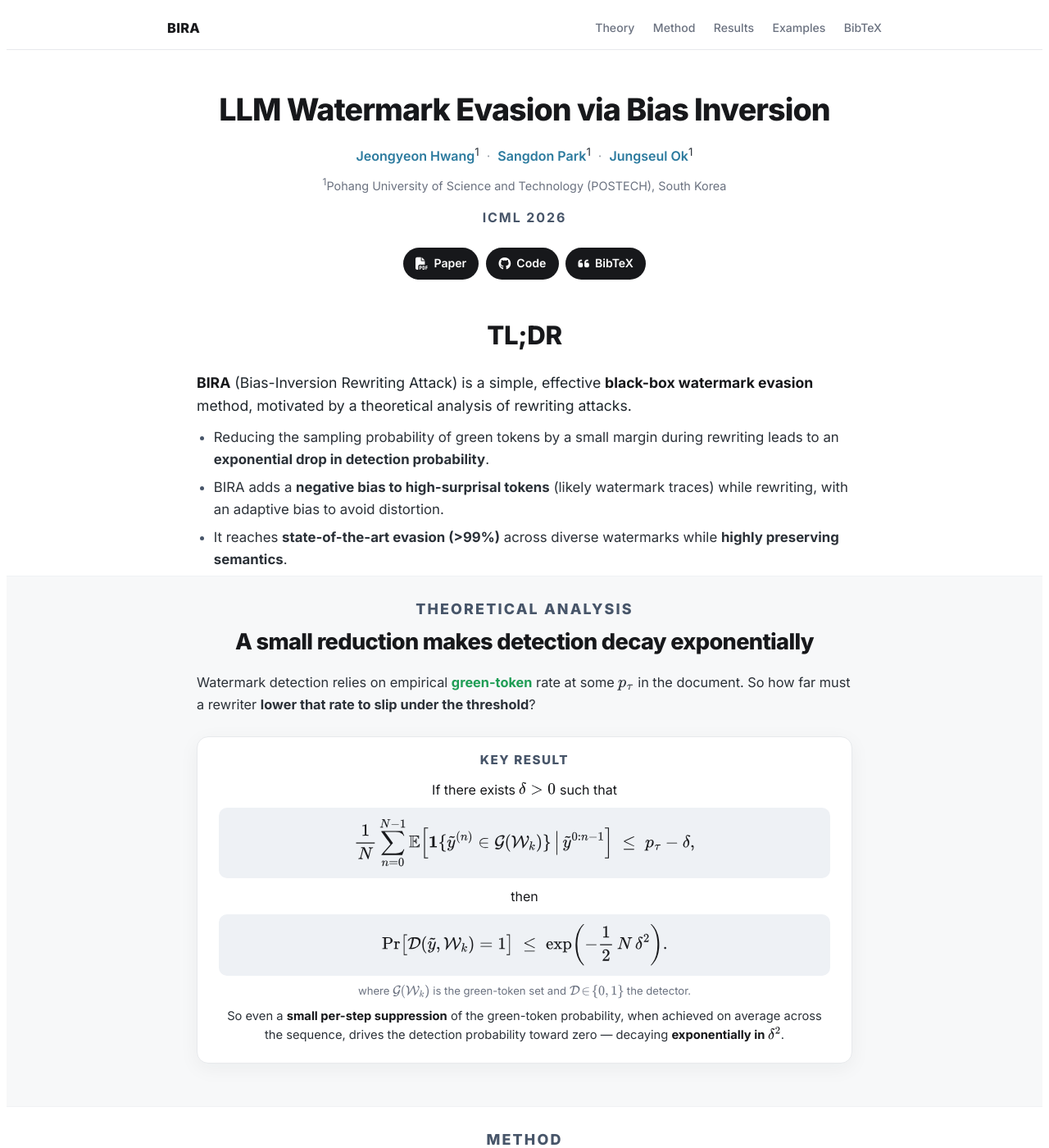
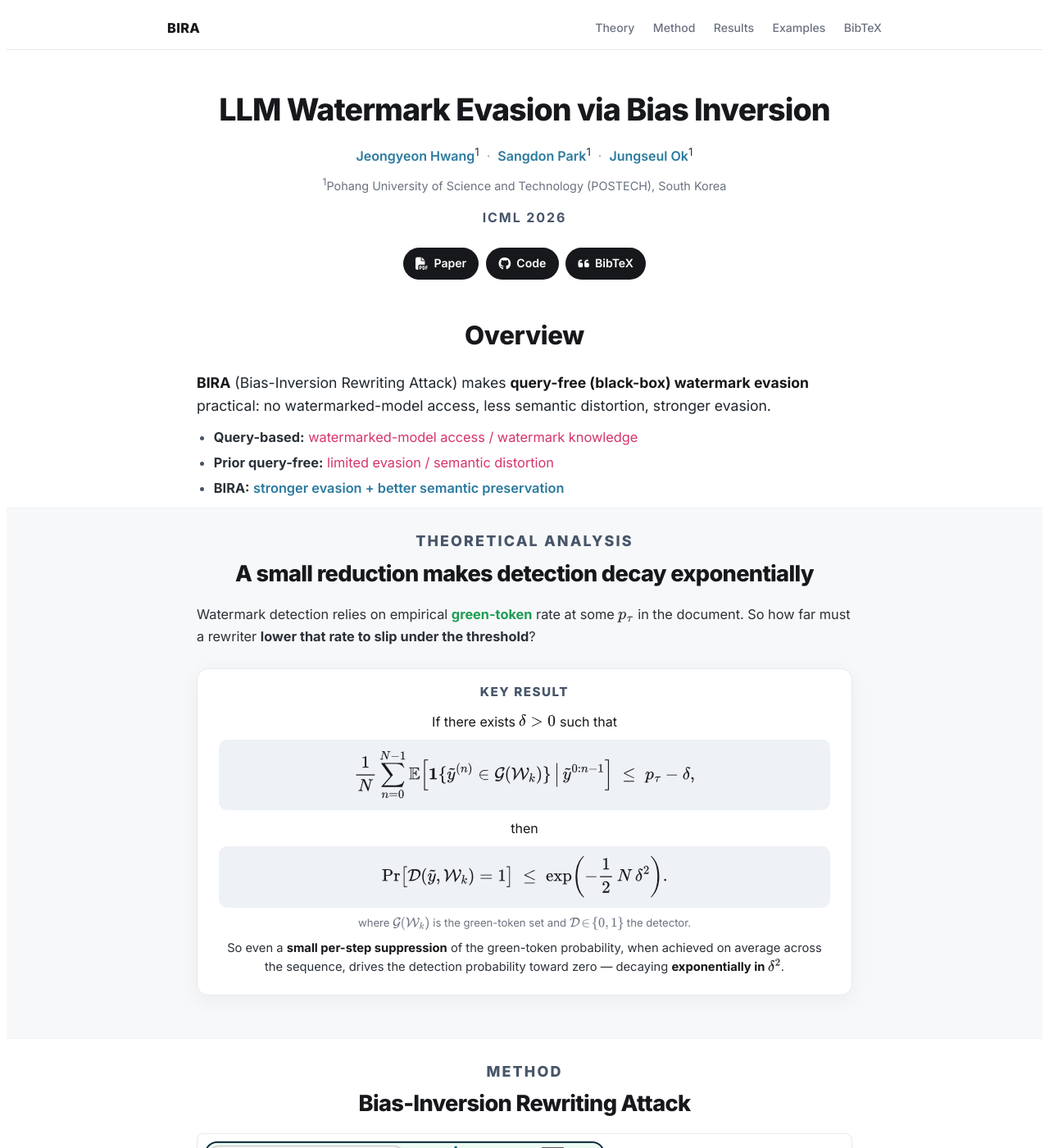
Before and after one commit to oppurity12/oppurity12.github.io, a Jekyll site: the page project_pages/bira/index.html, which Jekyll copies as it is, in a window 1280 px wide and 1400 px high. Shown: the whole window at 82% size. Built offline with Jekyll 4.4.1, drawn with Linux system fonts in a browser that asks for light colours; a style sheet for code colours, icons or effects is not loaded; some of the changed text lies outside the part shown.

Commit message:
update profile

```diff
--- a/project_pages/bira/index.html
+++ b/project_pages/bira/index.html
@@ -66,28 +66,19 @@
   </div>
 </header>
 
-<!-- ===================== TL;DR ===================== -->
+<!-- ===================== OVERVIEW ===================== -->
 <section class="block" style="padding:0.6rem 0 0.4rem;">
   <div class="wrap">
     <div class="tldr">
-      <span class="tldr-tag">TL;DR</span>
+      <span class="tldr-tag">Overview</span>
       <p class="tldr-lead">
-        <b>BIRA</b> (Bias-Inversion Rewriting Attack) is a simple, effective <b>black-box watermark
-        evasion</b> method, motivated by a theoretical analysis of rewriting attacks.
+        <b>BIRA</b> (Bias-Inversion Rewriting Attack) makes <b>query-free (black-box) watermark evasion</b>
+        practical: no watermarked-model access, less semantic distortion, stronger evasion.
       </p>
-      <ul class="tldr-list">
-        <li>
-          Reducing the sampling probability of green tokens by a small margin during rewriting leads to an
-          <b>exponential drop in detection probability</b>.
-        </li>
-        <li>
-          BIRA adds a <b>negative bias to high-surprisal tokens</b> (likely watermark traces) while rewriting,
-          with an adaptive bias to avoid distortion.
-        </li>
-        <li>
-          It reaches <b>state-of-the-art evasion (&gt;99%)</b> across diverse watermarks while
-          <b>highly preserving semantics</b>.
-        </li>
+      <ul class="tldr-list keydiff">
+        <li><b>Query-based:</b> <span class="neg">watermarked-model access / watermark knowledge</span></li>
+        <li><b>Prior query-free:</b> <span class="neg">limited evasion / semantic distortion</span></li>
+        <li><b>BIRA:</b> <span class="pos">stronger evasion + better semantic preservation</span></li>
       </ul>
     </div>
   </div>
@@ -181,6 +172,11 @@
         </div>
       </div>
     </div>
+
+    <p class="remark">
+      <b>Remark.</b> BIRA replaces SIRA's mask-and-refill step with a <b>controllable negative decoding bias</b>,
+      yielding stronger, more semantics-preserving evasion.
+    </p>
   </div>
 </section>
 
@@ -302,6 +298,23 @@
   </div>
 </section>
 
+<!-- ===================== DISCUSSION & LIMITATIONS ===================== -->
+<section class="block" id="discussion">
+  <div class="wrap">
+    <p class="eyebrow-c">Discussion &amp; Limitations</p>
+    <ul class="disc-list">
+      <li>
+        Current evaluations may <b>overestimate watermark robustness</b> under realistic query-free
+        rewriting — even for recent sentence-level watermarks.
+      </li>
+      <li>
+        BIRA currently applies <b>uniform global suppression</b>; <b>context-adaptive</b> or
+        <b>position-wise</b> biasing may preserve semantics even better.
+      </li>
+    </ul>
+  </div>
+</section>
+
 <!-- ===================== IMPACT STATEMENT ===================== -->
 <section class="block tint" id="impact">
   <div class="wrap">
--- a/project_pages/bira/static/css/index.css
+++ b/project_pages/bira/static/css/index.css
@@ -113,6 +113,9 @@ section.block.tint { background: var(--bg-soft); border-top: 1px solid var(--lin
 .tldr-list li { margin-bottom: 0.45rem; line-height: 1.6; font-size: 1.05rem; color: #2b3138; }
 .tldr-list li:last-child { margin-bottom: 0; }
 .tldr-list li::marker { color: var(--accent); }
+.tldr-list.keydiff li { margin-bottom: 0.3rem; font-size: 1.02rem; }
+.tldr-list .neg { color: var(--red); }
+.tldr-list .pos { color: #2b7a9e; font-weight: 600; }
 .tk-g { color: var(--green); font-weight: 700; }
 .tk-r { color: var(--red); font-weight: 700; }
 
@@ -221,6 +224,22 @@ table.results td.best { color: var(--ink); font-weight: 800; }
 .cols2 { display: grid; grid-template-columns: 1fr 1fr; gap: 1.6rem; max-width: var(--content); margin: 0 auto; }
 @media (max-width: 720px) { .cols2 { grid-template-columns: 1fr; } }
 
+/* ---------- Method remark ---------- */
+.remark {
+  max-width: var(--content); margin: 1.1rem auto 0;
+  font-size: 0.92rem; line-height: 1.6; color: #3a424b;
+  border-left: 3px solid var(--accent); background: var(--accent-soft);
+  border-radius: 0 8px 8px 0; padding: 0.7rem 1rem;
+}
+.remark b { color: var(--ink); }
+
+/* ---------- Discussion list ---------- */
+.disc-list { max-width: var(--content); margin: 0 auto; padding-left: 1.3rem; }
+.disc-list li { margin-bottom: 0.55rem; line-height: 1.65; font-size: 1.02rem; color: #2b3138; }
+.disc-list li:last-child { margin-bottom: 0; }
+.disc-list li b { color: var(--ink); }
+.disc-list li::marker { color: var(--accent); }
+
 /* ---------- BibTeX ---------- */
 .bibtex-wrap { position: relative; max-width: var(--content); margin: 0 auto; }
 .copy-btn {
```
